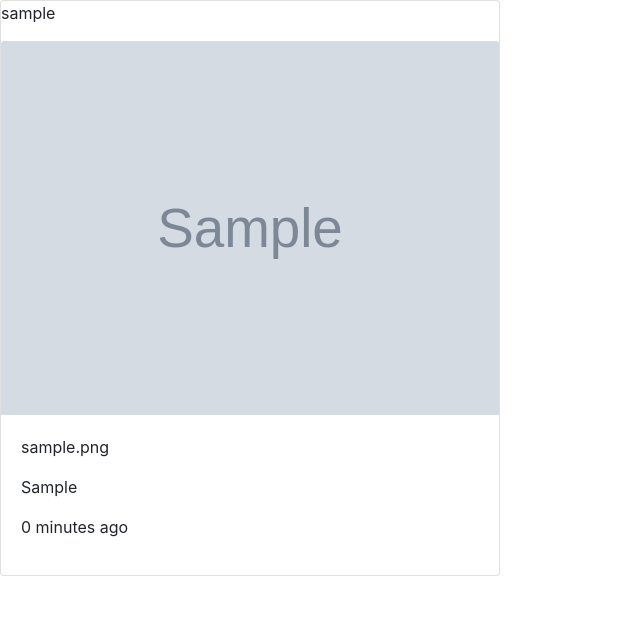
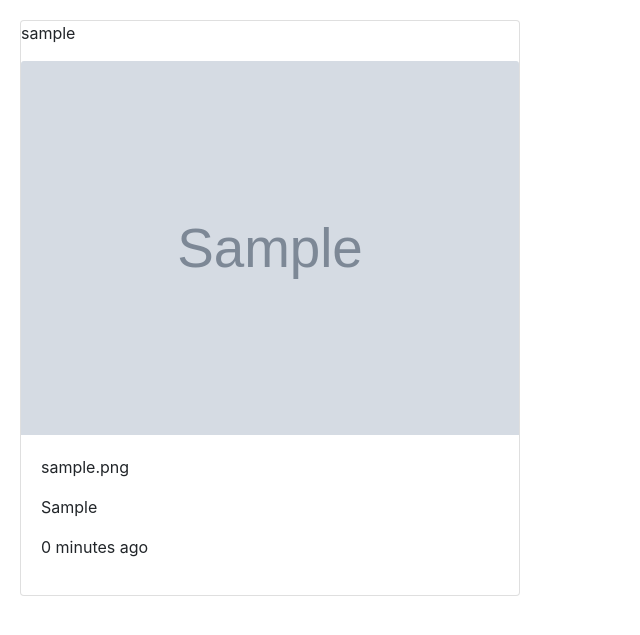
Before and after one commit to je-ss-y/Insta-memories, a Django app: page / in a window 1280 px wide. Shown: the part 81-716 px from the top of the page, without its empty margins (0-640 px from the left). Run offline with Django 3.2, Linux system fonts and the light colour scheme; a user stored in the database is signed in; tables that the repository leaves empty hold one stand-in row (values such as "Sample post"); grey boxes marked "Sample" are stand-in pictures; some libraries are stand-ins or nearby versions.

Commit message:
styled cards

```diff
--- a/posts/templates/all-posts/posts-today.html
+++ b/posts/templates/all-posts/posts-today.html
@@ -5,18 +5,19 @@
 
 {% for image_item in image %}
 <!--Display  images  -->
+<div class="jumbotron" style="background-color: transparent;padding:20px">
 <div class="card" style="width:500px">
   <p>{{image_item.user}}</p>
-    <img src="{{image_item.image.url}}"  class="card-img-top" alt="Image">
-    <div class="card-body">
-        <p>{{image_item.photoname}}</p>
+  <img src="{{image_item.image.url}}" class="card-img-top" alt="Image">
+  <div class="card-body">
+    <p>{{image_item.photoname}}</p>
     <p>{{image_item.caption}}</p>
 
 
     <p>{{image_item.pub_date|timesince}} ago </p>
   </div>
-  </div>
-
+</div>
+</div>
 
 
 
```
